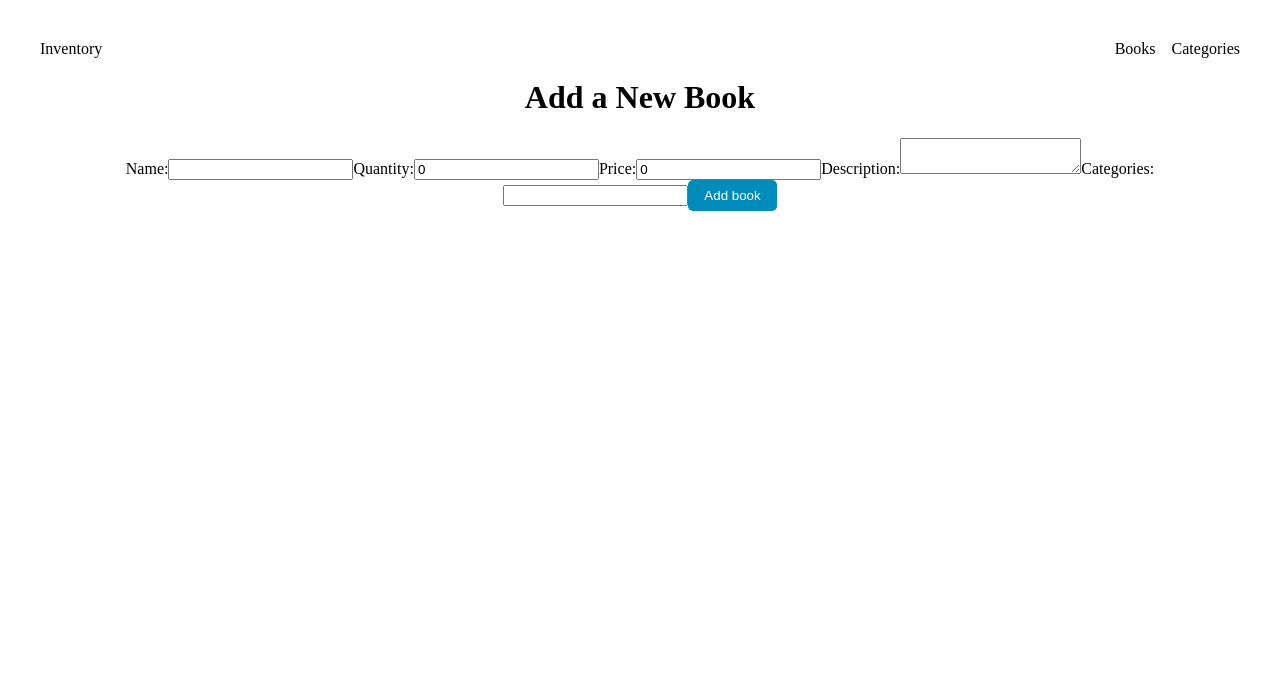
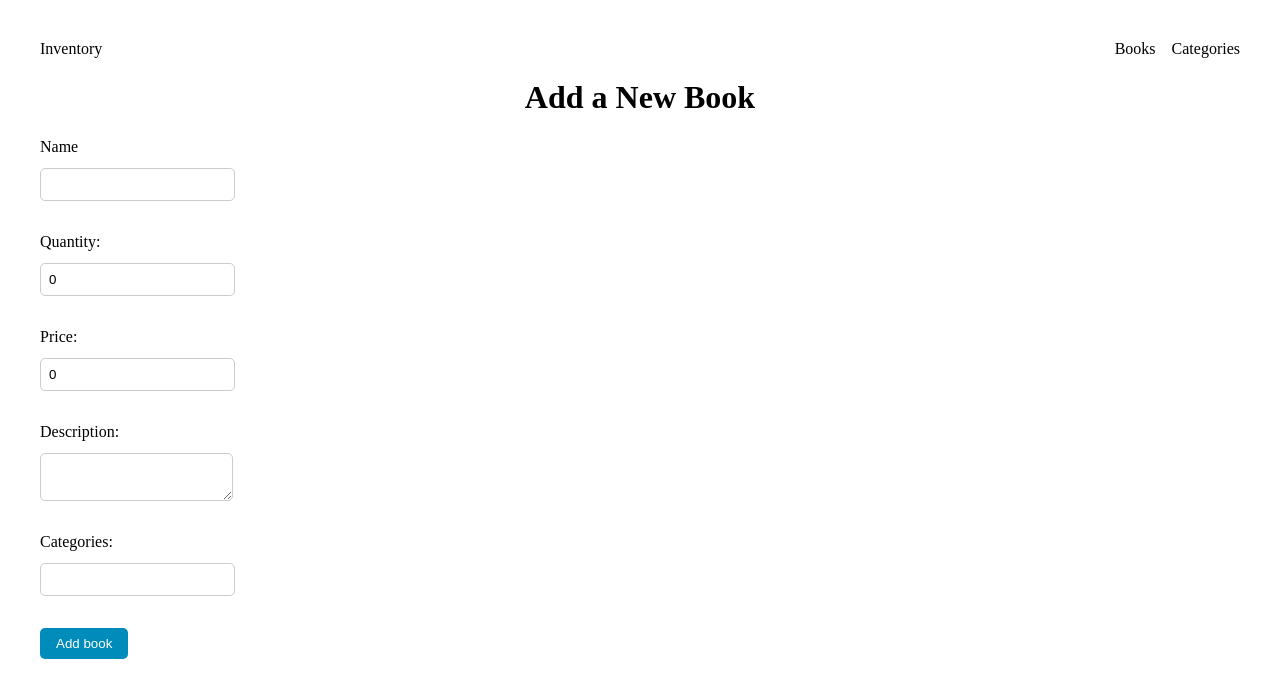
Before and after one commit to Ayoroq/inventory-frontend, a React (Vite) app: page /books in a window 1280 px wide. Both pictures are taken after typing "Sample" into the empty fields and a click on the button "Add new book". Shown: the top 698 px of the page. Built offline with nearby package versions, Linux system fonts and the light colour scheme; no server answers.

Commit message:
Refactor BookForm component layout and enhance styling for better usability

```diff
--- a/src/components/BookForm.jsx
+++ b/src/components/BookForm.jsx
@@ -1,7 +1,12 @@
 import { useState, useEffect } from "react";
 import styles from "../styles.module.css";
 
-export default function BookForm({ initialData, onSubmit, submitButtonText, submitAction }) {
+export default function BookForm({
+  initialData,
+  onSubmit,
+  submitButtonText,
+  submitAction,
+}) {
   const [formData, setFormData] = useState({
     name: "",
     quantity: 0,
@@ -29,9 +34,9 @@ export default function BookForm({ initialData, onSubmit, submitButtonText, subm
   };
 
   return (
-    <form className={styles.editForm} onSubmit={handleSubmit}>
-      <label>
-        Name:
+    <form className={styles.bookEditForm} onSubmit={handleSubmit}>
+      <p>
+        <label>Name</label>
         <input
           type="text"
           name="name"
@@ -39,9 +44,9 @@ export default function BookForm({ initialData, onSubmit, submitButtonText, subm
           value={formData.name}
           onChange={handleChange}
         />
-      </label>
-      <label>
-        Quantity:
+      </p>
+      <p>
+        <label>Quantity:</label>
         <input
           type="number"
           name="quantity"
@@ -49,9 +54,9 @@ export default function BookForm({ initialData, onSubmit, submitButtonText, subm
           value={formData.quantity}
           onChange={handleChange}
         />
-      </label>
-      <label>
-        Price:
+      </p>
+      <p>
+        <label>Price:</label>
         <input
           type="number"
           name="price"
@@ -60,18 +65,18 @@ export default function BookForm({ initialData, onSubmit, submitButtonText, subm
           value={formData.price}
           onChange={handleChange}
         />
-      </label>
-      <label>
-        Description:
+      </p>
+      <p>
+        <label>Description:</label>
         <textarea
           name="description"
           value={formData.description}
           required
           onChange={handleChange}
         />
-      </label>
-      <label>
-        Categories:
+      </p>
+      <p>
+        <label>Categories:</label>
         <input
           type="text"
           name="categories"
@@ -79,8 +84,11 @@ export default function BookForm({ initialData, onSubmit, submitButtonText, subm
           value={formData.categories}
           onChange={handleChange}
         />
-      </label>
-      <button className={`${styles.formActionButton} ${styles[submitAction]}`} type="submit">
+      </p>
+      <button
+        className={`${styles.formActionButton} ${styles[submitAction]}`}
+        type="submit"
+      >
         {submitButtonText}
       </button>
     </form>
--- a/src/styles.module.css
+++ b/src/styles.module.css
@@ -128,6 +128,7 @@ tr:hover {
   border-radius: 5px;
   cursor: pointer;
   transition: transform 0.3s ease;
+  width: fit-content;
 }
 
 .formActionButton:hover {
@@ -137,6 +138,44 @@ tr:hover {
   background-color: #f0ad4e;
 }
 
+/* Book edit form */
+
+input, textarea, select {
+  outline: none;
+  width: 100%;
+  padding: 0.5rem;
+  margin-top: 0.25rem;
+  margin-bottom: 1rem;
+  border: 1px solid #ccc;
+  border-radius: 5px;
+  box-sizing: border-box;
+}
+
+input::-webkit-outer-spin-button,
+input::-webkit-inner-spin-button {
+  -webkit-appearance: none;
+  margin: 0;
+}
+
+textarea {
+  width: fixed-;
+}
+
+.bookEditForm {
+  display: flex;
+  flex-direction: column;
+  align-items: flex-start;
+  gap: 1rem;
+}
+
+.bookEditForm p{
+  margin: 0;
+  display: flex;
+  flex-direction: column;
+  align-items: flex-start;
+  gap: 0.5rem;
+}
+
 @media (max-width: 620px) {
   .links {
     flex-direction: column;
```
